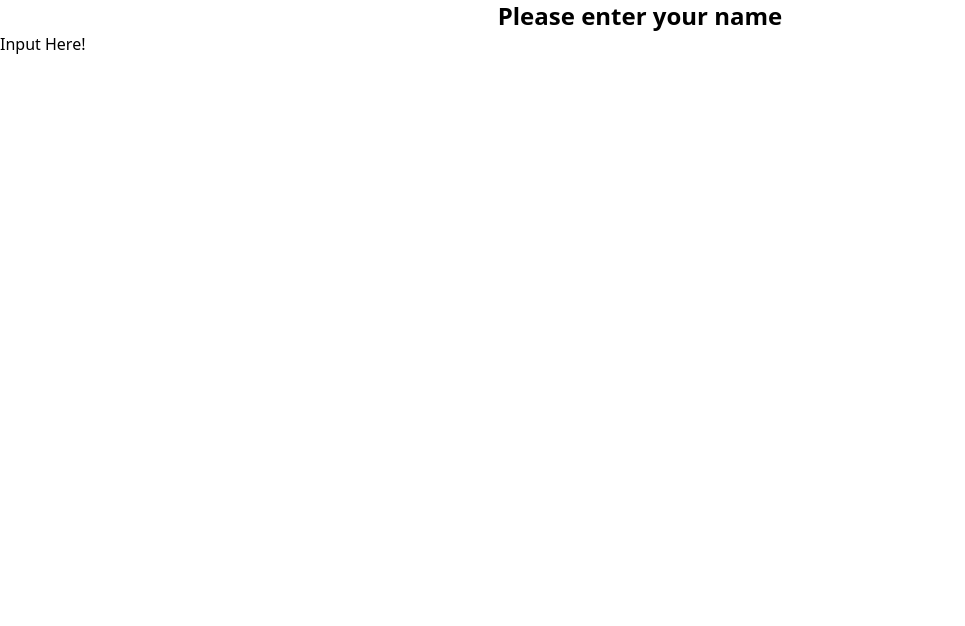
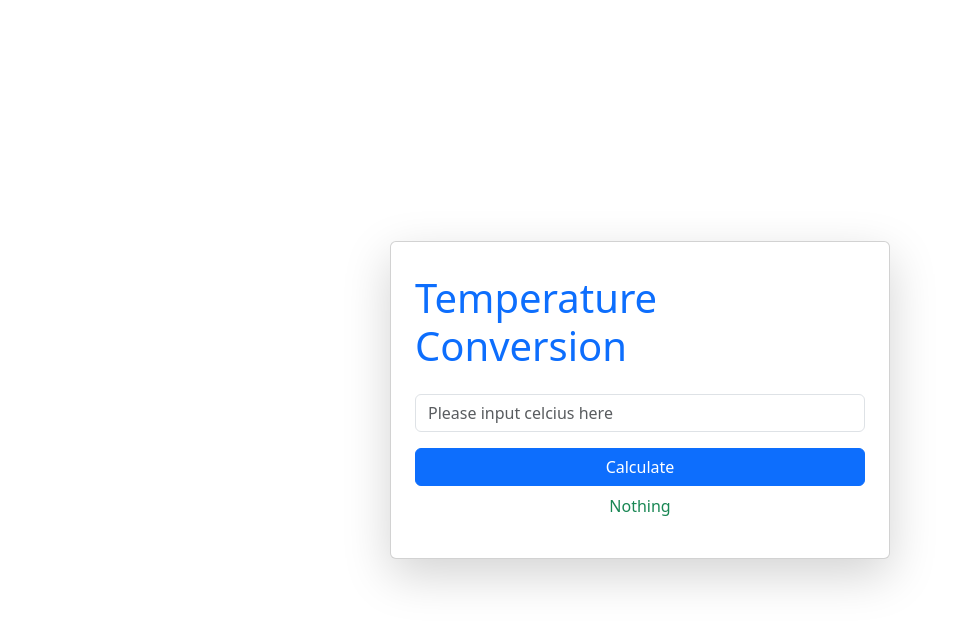
Before and after one commit to danskie09/javscript, a plain HTML site: page index.html in a window 1280 px wide. Shown: the whole page, without its empty margins (0-965 px from the left). Drawn offline with nearby package versions, Linux system fonts and the light colour scheme.

Commit message:
temperature converter tofahrenheit with bootstrap

```diff
--- a/index.html
+++ b/index.html
@@ -4,18 +4,37 @@
 <head>
     <meta charset="UTF-8">
     <meta name="viewport" content="width=device-width, initial-scale=1.0">
-    <title>Js and Tailwind CSS</title>
-    <script src="https://cdn.tailwindcss.com"></script>
+    <title>Js and Bootstrap CSS</title>
+    <!-- Bootstrap CSS CDN -->
+    <link href="https://cdn.jsdelivr.net/npm/bootstrap@5.3.3/dist/css/bootstrap.min.css" rel="stylesheet"
+        integrity="sha384-QWTKZyjpPEjISv5WaRU9OFeRpok6YctnYmDr5pNlyT2bRjXh0JMhjY6hW+ALEwIH" crossorigin="anonymous">
+
+    <!-- Bootstrap JS Bundle (includes Popper) -->
+    <script src="https://cdn.jsdelivr.net/npm/bootstrap@5.3.3/dist/js/bootstrap.bundle.min.js"
+        integrity="sha384-YvpcrYf0tY3lHB60NNkmXc5s9fDVZLESaAA55NDzOxhy9GkcIdslK1eN7N6jIeHz"
+        crossorigin="anonymous"></script>
+
 </head>
 
-<body>
+<body class="bg-white">
 
 
-    <h1 class="text-2xl font-bold text-center ">Please enter your name</h1>
+    <div class="container d-flex justify-content-center align-items-center min-vh-100">
+        <div class="card p-4 shadow-lg " style="max-width: 500px;">
 
-    <button id="btn" onclick=" myBtn()">
-        Input Here!
-    </button>
+
+            <h1 class="text-primary mb-4 pt-2">Temperature Conversion</h1>
+
+            <input type="text" class="form-control mb-2 " id="cel" placeholder="Please input celcius here">
+            <button class="btn btn-primary mb-2 mt-2" id="submit" onclick="calculate()">Calculate</button>
+
+
+            <p class="text text-success text-center" id="result">Nothing</p>
+
+
+        </div>
+
+    </div>
 
 
     <script src="index.js"></script>
--- a/index.js
+++ b/index.js
@@ -1,12 +1,23 @@
-function myBtn() {
-    let name = prompt("What is ur name")
-    if (name) {
-        alert("Hello" + name)
+
+
+
+
+function calculate() {
+
+    let cel = parseFloat(document.getElementById("cel").value)
+
+    if (isNaN(cel)) {
+
+        let result = document.getElementById("result").innerHTML = "Not a valid number"
+
 
     }
-
     else {
-        alert("You did not input a name")
+        let far = (cel * 9 / 5) + 32
+    let result = document.getElementById("result").innerHTML = far + " degrees farenheit"
     }
 
+
+
+
 }
```
